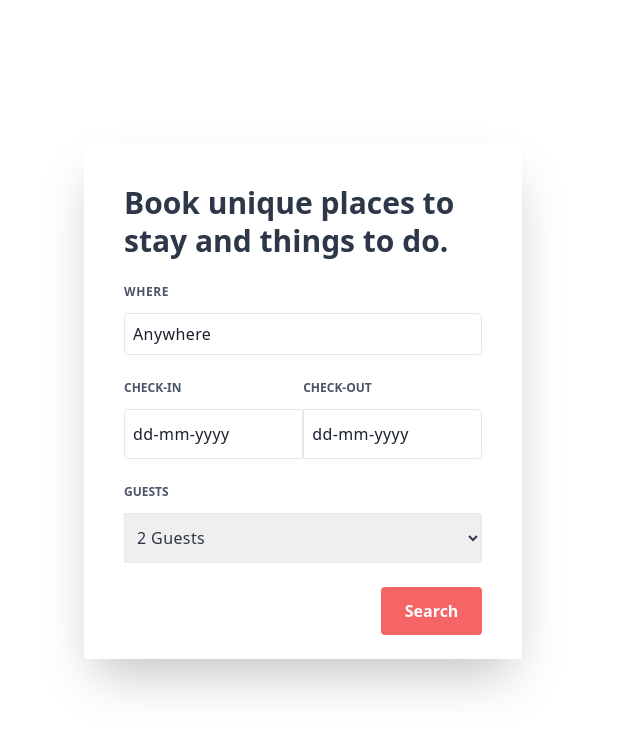
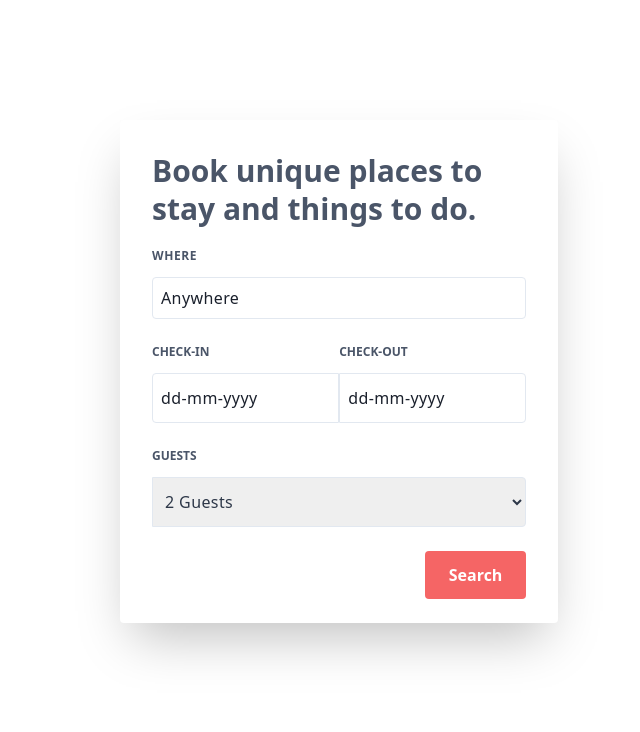
Before and after one commit to kokiebisu/tailbnb, a Next.js app: page / in a window 1280 px wide. Shown: the top 732 px of the page, without its empty margins (44-684 px from the left). Built offline with nearby package versions, Linux system fonts and the light colour scheme.

Commit message:
completed header component

```diff
--- a/components/Header.js
+++ b/components/Header.js
@@ -56,12 +56,12 @@ export default () => {
 					</nav>
 				</div>
 			</div>
-			<div class='lg:w-header pt-10 pb-6 mx-32 mt-16 bg-white rounded shadow-2xl'>
-				<div class='mx-10'>
-				<h3 class='text-3xl font-bold leading-tight'>Book unique places to <br/>stay and things to do.</h3>
+			<div class='lg:w-header pt-8 pb-6 lg:ml-41 lg:mt-10 bg-white rounded shadow-2xl'>
+				<div class='mx-8'>
+				<h3 class='text-3xl font-bold text-gray-700 leading-tight'>Book unique places to <br/>stay and things to do.</h3>
 				<form>
 					<div className=''>
-						<label className='block font-bold mt-6 mb-3 text-xs text-gray-700 uppercase tracking-wider' htmlFor="where">Where</label>
+						<label className='block font-bold mt-5 mb-3 text-xs text-gray-700 uppercase tracking-wider' htmlFor="where">Where</label>
 						<input className='w-full border border-gray-300 p-2 rounded placeholder-gray-900 tracking-wide' type="text" id="where" placeholder='Anywhere'/>
 					</div>
 					<div className='flex flex-wrap items-stretch justify-start'>
--- a/tailwind.config.js
+++ b/tailwind.config.js
@@ -2,10 +2,19 @@ module.exports = {
   theme: {
     extend: {
       spacing: {
+        '28': '7rem',
+        '36': '9rem',
+        '38': '9.5rem',
+        '41': '10.25rem',
         '72': '18rem',
         '84': '21rem',
         '96': '24rem',
         'header': '27.4rem'
+      },
+      color: {
+        gray: {
+          header: '#2D3748'
+        }
       }
     }
   },
```
